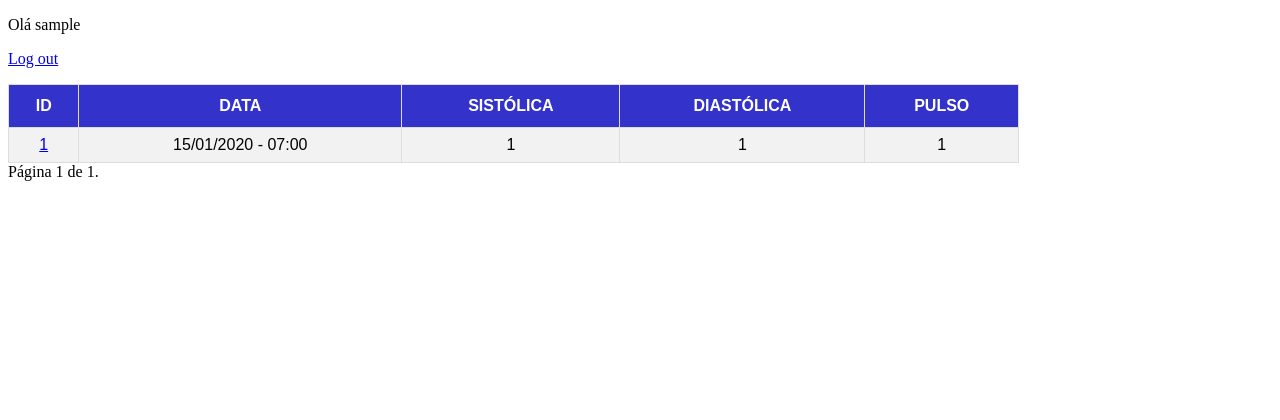
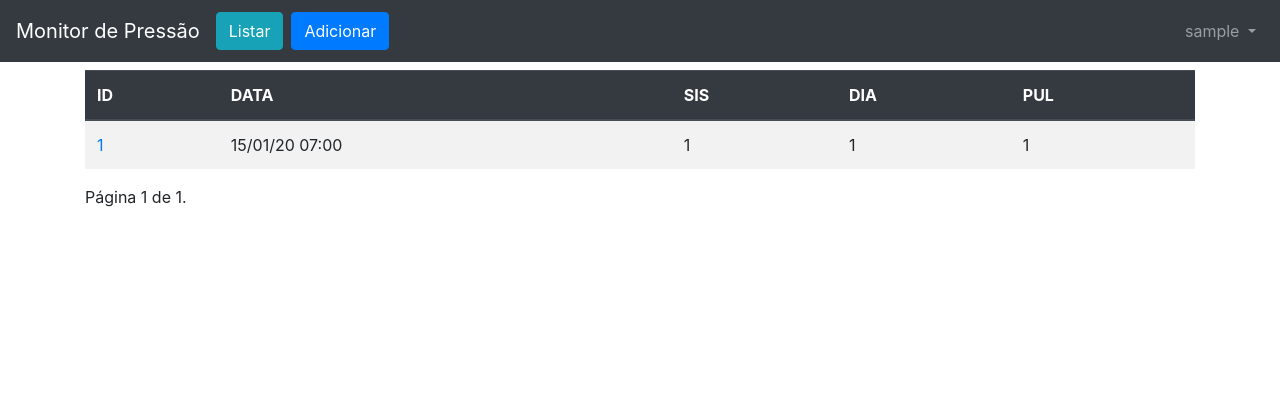
Before and after one commit to alberto-minoru/monitor_pressao, a Django app: page /registros/ in a window 1280 px wide. Shown: the top 420 px of the page. Before the commit the page ends 181 px from the top, so only its background shows below. Run offline with Django 3.2, Linux system fonts and the light colour scheme; a user stored in the database is signed in; tables that the repository leaves empty hold one stand-in row (values such as "Sample post").

Commit message:
Bootstrap

```diff
--- a/templates/base.html
+++ b/templates/base.html
@@ -1,11 +1,70 @@
 <!DOCTYPE html>
 <html lang="pt-br">
 <head>
+
     <meta charset="UTF-8">
+    <meta name="theme-color" content="#343a40 ">
+    <meta name="viewport" content="width=device-width, initial-scale=1, shrink-to-fit=no">
+    <link rel="stylesheet" href="https://cdn.jsdelivr.net/npm/bootstrap@4.6.0/dist/css/bootstrap.min.css" integrity="sha384-B0vP5xmATw1+K9KRQjQERJvTumQW0nPEzvF6L/Z6nronJ3oUOFUFpCjEUQouq2+l" crossorigin="anonymous">
+
     <title>{% block title %}{% endblock title %}</title>
+
 </head>
 <body>
-    {% block content %}
-    {% endblock content %}
+
+    <nav class="navbar navbar-expand-lg navbar-dark bg-dark fixed-top">
+        <a class="navbar-brand" href="#">Monitor de Pressão</a>
+        <button class="navbar-toggler" type="button" data-toggle="collapse" data-target="#navbarSupportedContent" aria-controls="navbarSupportedContent" aria-expanded="false" aria-label="Toggle navigation">
+            <span class="navbar-toggler-icon"></span>
+        </button>
+        <div class="collapse navbar-collapse" id="navbarSupportedContent">
+            {% if user.is_authenticated %}
+                <ul class="navbar-nav mr-auto">
+                    <li class="nav_item">
+                        <a href="{% url 'registros_list' %}" class="btn btn-info mr-2 my-1">Listar</a>
+                    </li>
+                    <li class="nav_item">
+                        <a href="{% url 'registro_new' %}" class="btn btn-primary my-1">Adicionar</a>
+                    </li>
+                </ul>
+                <ul class="navbar-nav ml-auto">
+                    <li class="nav-item">
+                        <a class="nav-link dropdown-toggle" href="#" id="navbarDropdown" role="button" data-toggle="dropdown" aria-haspopup="true" aria-expanded="false">
+                            {{ user.username }}
+                        </a>
+                        <div class="dropdown-menu dropdown-menu-lg-right" aria-labelledby="navbarDropdown">
+                            <a class="dropdown-item" href="{% url 'password_change'%}">Mudar Senha</a>
+                            <div class="dropdown-divider"></div>
+                            <a class="dropdown-item" href="{% url 'logout' %}">Log Out</a>
+                        </div>
+                    </li>
+                </ul>
+            {% else %}
+                <ul class="navbar-nav">
+                    <li class="nav-item">
+                        <a class="nav-link" href="#">Sobre</a>
+                    </li>
+                    <li class="nav-item">
+                        <a class="nav-link" href="#">Contato</a>
+                    </li>
+                </ul>
+                <form class="form-inline ml-auto">
+                    <a href="{% url 'login' %}" class="btn btn-outline-secondary">Log In</a>
+                    <a href="" class="btn btn-outline-secondary ml-2">Sign up</a>
+                </form>
+            {% endif %}
+        </div>
+    </nav>
+
+    <div class="container" style="margin-top:70px">
+        {% block content %}
+        {% endblock content %}
+    </div>
+
+    <br><br><br><br><br><br><br><br><br><br><br><br><br><br><br><br><br><br><br><br><br><br><br><br><br><br><br><br><br><br><br><br>
+    <script src="https://code.jquery.com/jquery-3.5.1.slim.min.js" integrity="sha384-DfXdz2htPH0lsSSs5nCTpuj/zy4C+OGpamoFVy38MVBnE+IbbVYUew+OrCXaRkfj" crossorigin="anonymous"></script>
+    <script src="https://cdn.jsdelivr.net/npm/popper.js@1.16.1/dist/umd/popper.min.js" integrity="sha384-9/reFTGAW83EW2RDu2S0VKaIzap3H66lZH81PoYlFhbGU+6BZp6G7niu735Sk7lN" crossorigin="anonymous"></script>
+    <script src="https://cdn.jsdelivr.net/npm/bootstrap@4.6.0/dist/js/bootstrap.min.js" integrity="sha384-+YQ4JLhjyBLPDQt//I+STsc9iw4uQqACwlvpslubQzn4u2UU2UFM80nGisd026JF" crossorigin="anonymous"></script>
+
 </body>
 </html>
--- a/templates/registros/registros_list.html
+++ b/templates/registros/registros_list.html
@@ -3,55 +3,30 @@
 {% block title %}Registros{% endblock title %}
 
 {% block content %}
-    {% if user.is_authenticated %}
-        <p>Olá {{ user.username }}</p>
-        <p><a href="{% url 'logout' %}">Log out</a></p>
-    {% else %}
-        <p>Você não está logado. Clique <a href="{% url 'login' %}">aqui</a> para logar</p>
-    {% endif %}
-    <style>
-        #registros {
-          font-family: Arial, Helvetica, sans-serif;
-          border-collapse: collapse;
-          width: 80%;
-        }
+    <div class="table-responsive">
 
-        #registros td, #registros th {
-          border: 1px solid #ddd;
-          padding: 8px;
-          text-align: center;
-          vertical-align: middle;
-        }
 
-        #registros tr:nth-child(even){background-color: #f2f2f2;}
-
-        #registros tr:hover {background-color: #ddd;}
-
-        #registros th {
-          padding-top: 12px;
-          padding-bottom: 12px;
-          background-color: #3333cc;
-          color: white;
-        }
-    </style>
-    <table id="registros">
-        <tr>
+    <table class="table table-striped table-hover ">
+        <thead class="thead-dark">
             <th>ID</th>
             <th>DATA</th>
-            <th>SISTÓLICA</th>
-            <th>DIASTÓLICA</th>
-            <th>PULSO</th>
-        </tr>
+            <th>SIS</th>
+            <th>DIA</th>
+            <th>PUL</th>
+        </thead>
+        <tbody>
             {% for pressao in pressao_list %}
                 <tr>
                     <td><a href="{{ pressao.get_absolute_url }}">{{ pressao.pk }}</a></td>
-                <td>{{ pressao.data|date:"d/m/Y - H:i" }}</td>
+                    <td>{{ pressao.data|date:"d/m/y H:i" }}</td>
                     <td>{{ pressao.sis }}</td>
                     <td>{{ pressao.dia }}</td>
                     <td>{{ pressao.pul }}</td>
                 </tr>
             {% endfor %}
+        </tbody>
     </table>
+        </div>
 
     <div>
         <span>
```
Lines whose indentation alone changed are shown as unchanged.
